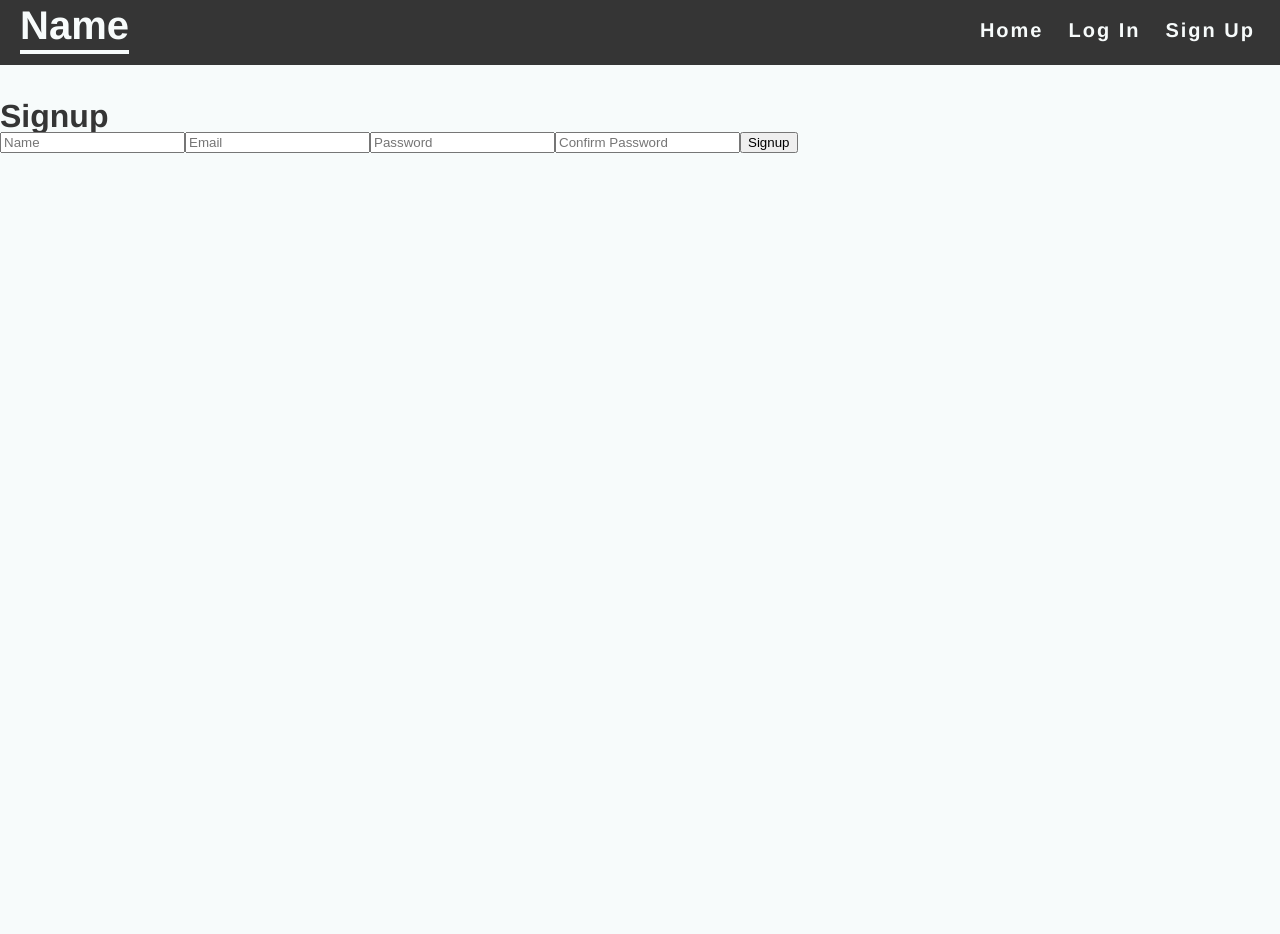
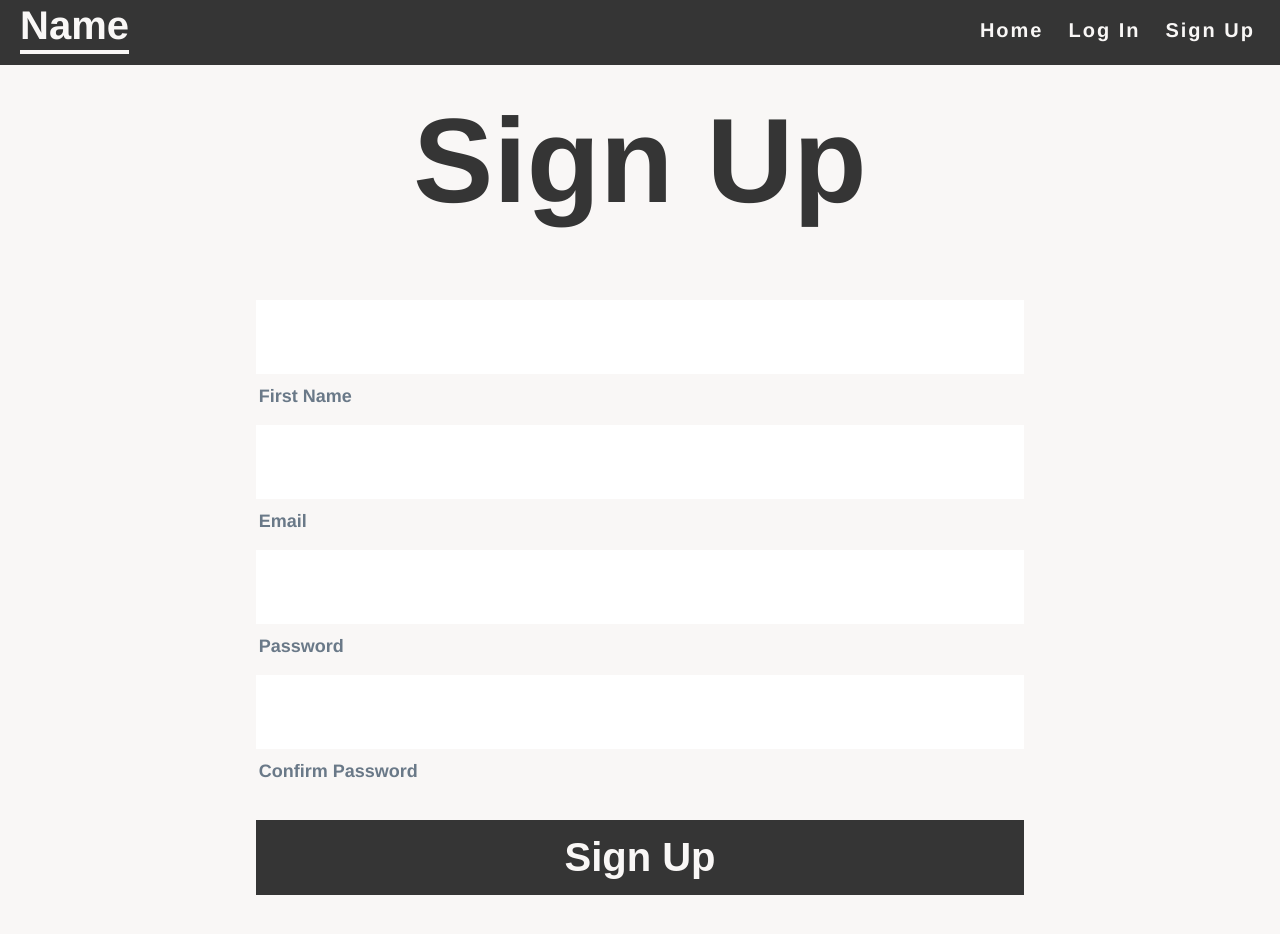
Before and after one commit to max-r-33/ai-messages, a React app: page / in a window 1280 px wide. Both pictures are taken after a click on the link "Sign Up". Before the commit the page ends 800 px from the top, so only its background shows below. Built offline with nearby package versions, Linux system fonts and the light colour scheme.

Commit message:
Added styling to signup and login pages. Consolidated their css to 1 file

```diff
--- a/src/js/client.js
+++ b/src/js/client.js
@@ -19,8 +19,7 @@ import messageViewStyles from '../styles/messageView.scss';
 import navStyle from '../styles/nav.scss';
 import messageStyle from '../styles/message.scss';
 import homeStyle from '../styles/homeView.scss';
-import loginViewStyle from '../styles/loginView.scss';
-import signupViewStyle from '../styles/signupView.scss';
+import formStyles from '../styles/formStyles.scss';
 
 const app = document.getElementById('app');
 
--- a/src/js/components/Login/LoginView.js
+++ b/src/js/components/Login/LoginView.js
@@ -44,18 +44,24 @@ export default class Login extends React.Component {
                     path: '/'
                 });
                 window.location.reload();
-                window.location.href='http://localhost:8080/#/messages';
+                window.location.href = 'http://localhost:8080/#/messages';
             }
         });
     }
     render() {
         return (
-            <div className='loginView'>
-                <h1>Login</h1>
+            <div className='formView'>
                 <form>
-                    <input onChange={event => this.handleEmailChange(event)} value={this.state.email} placeholder='Email' type='email'></input>
-                    <input onChange={event => this.handlePasswordChange(event)} value={this.state.password} placeholder='Password' type='password'></input>
-                    <button onClick={event => this.handleSubmit(event)}>Submit</button>
+                    <div className='header'><h1>Login</h1></div>
+                    <div className='inputContainer'>
+                        <input className='formInput' onChange={event => this.handleEmailChange(event)} value={this.state.email} type='email'></input>
+                        <label>Email</label>
+                    </div>
+                    <div className='inputContainer'>
+                        <input className='formInput' onChange={event => this.handlePasswordChange(event)} value={this.state.password} type='password'></input>
+                        <label>Password</label>
+                    </div>
+                    <button className='formBtn' onClick={event => this.handleSubmit(event)}>Login</button>
                 </form>
             </div>
         )
--- a/src/js/components/Signup/SignupView.js
+++ b/src/js/components/Signup/SignupView.js
@@ -48,14 +48,26 @@ export default class Signup extends React.Component {
     }
     render() {
         return (
-            <div className='signupView'>
-                <h1>Signup</h1>
+            <div className='formView'>
                 <form>
-                    <input onChange={event => this.handleNameChange(event)} value={this.state.name} placeholder='Name' type='text'></input>
-                    <input onChange={event => this.handleEmailChange(event)} value={this.state.email} placeholder='Email' type='email'></input>
-                    <input onChange={event => this.handlePasswordChange(event)} value={this.state.password} placeholder='Password' type='password'></input>
-                    <input onChange={event => this.handlePasswordConfirmChange(event)} value={this.state.passwordconfirm} placeholder='Confirm Password' type='password'></input>
-                    <button onClick={event => this.handleSubmit(event)}>Signup</button>
+                    <div className='header'><h1>Sign Up</h1></div>
+                    <div className='inputContainer'>
+                        <input className='formInput' onChange={event => this.handleNameChange(event)} value={this.state.name} type='text'></input>
+                        <label>First Name</label>
+                    </div>
+                    <div className='inputContainer'>
+                        <input className='formInput' onChange={event => this.handleEmailChange(event)} value={this.state.email} type='email'></input>
+                        <label>Email</label>
+                    </div>
+                    <div className='inputContainer'>
+                        <input className='formInput' onChange={event => this.handlePasswordChange(event)} value={this.state.password} type='password'></input>
+                        <label>Password</label>
+                    </div>
+                    <div className='inputContainer'>
+                        <input className='formInput' onChange={event => this.handlePasswordConfirmChange(event)} value={this.state.passwordconfirm} type='password'></input>
+                        <label>Confirm Password</label>
+                    </div>
+                    <button className='formBtn' onClick={event => this.handleSubmit(event)}>Sign Up</button>
                 </form>
             </div>
         )
--- /dev/null
+++ b/src/styles/formStyles.scss
@@ -0,0 +1,65 @@
+@import 'master';
+
+.inputContainer {
+    height: 50px;
+    margin-bottom: 75px;
+}
+
+.header {
+    text-align: center;
+    margin-bottom: 30px;
+    font-size: 40px;
+}
+
+.formView {
+    margin-top: 100px;
+    width: 80vw;
+    margin-left: 10vw;
+    margin-right: 10vw;
+}
+
+.formInput {
+    display: block;
+    font-size: 30px;
+    margin-bottom: 12px;
+    width: 100%;
+}
+
+label {
+    color: $blueGrey;
+    font-size: 18px;
+    font-weight: 500;
+    padding: 0.75em 0.15em;
+    font-family: 'Helvetica Neue', sans-serif;
+    font-weight: 700;
+}
+.formBtn {
+    width: 100%;
+    font-size: 40px;
+    font-weight: 600;
+    padding: 15px;
+    margin-top: 20px;
+    margin-bottom: 40px;
+    background-color: $black;
+    color: $white;
+    cursor: pointer;
+    border: none;
+    transition: all 0.3s ease-in-out;
+}
+
+.formBtn:hover {
+    background-color: $blackHover;
+}
+
+@media(min-width:900px) {
+    .formView {
+        width: 60vw;
+        margin-left: 20vw;
+        margin-right: 20vw;
+    }
+
+    .header {
+        font-size: 60px;
+        margin-bottom: 80px;
+    }
+}
--- a/src/styles/loginView.scss
+++ /dev/null
@@ -1,6 +0,0 @@
-@import 'master';
-
-.loginView{
-    margin-top:100px;
-    border:2px solid $black;
-}
--- a/src/styles/master.scss
+++ b/src/styles/master.scss
@@ -1,15 +1,14 @@
-$white: #F7FBFB;
+$white: rgb(249, 247, 246);
+$altWhite: #F7FBFB;
 $black: #353535;
 $blackHover: #090A06;
-$blue: #AEC5EB;
-$orange: rgb(40,147,245);
-$orangeHover:rgb(28,132,244);
-/*$orange: #FFA37C;
-$orangeHover: #EA9A77;*/
+$blueGrey: rgb(106,121,136);
 $grey: #D2D7DF;
+$orange: rgb(234, 162,156);
+$orangeHover: #EA9A77;
 $font: 'Helvetica Neue';
-$font-weight:800;
-/*$black: #1D1F15;*/
+$font-weight: 800;
+
 body {
     font-family: $font;
     background-color: $white;
@@ -27,23 +26,39 @@ a {
     display: inline;
 }
 
+input {
+    border: none;
+    -webkit-transition: box-shadow 0.3s;
+    transition: box-shadow 0.3s;
+    background-color: rgb(255,255,255);
+    color: $orange;
+    font-weight: 600;
+    padding: 20px;
+}
+
+input:focus {
+    outline: none;
+    box-shadow: 0 0 0 2px $orange;
+}
+
 .btn {
     background-color: $white;
     border: 1px solid $black;
-    font-weight:600;
+    font-weight: 600;
     padding: 10px;
     transition: all 0.2s ease-in-out;
-    border-radius:8px;
-    border-top-left-radius: 0px;
-    border-bottom-left-radius: 0px;
+    border-radius: 8px;
+    border-top-left-radius: 0;
+    border-bottom-left-radius: 0;
 }
 
 .btn:hover {
-    -webkit-box-shadow: inset 0px 0px 4px 4px $grey;
-    -moz-box-shadow: inset 0px 0px 4px 4px $grey;
-    box-shadow: inset 0px 0px 4px 4px $grey;
-    cursor:pointer;
+    -webkit-box-shadow: inset 0 0 4px 4px $grey;
+    -moz-box-shadow: inset 0 0 4px 4px $grey;
+    box-shadow: inset 0 0 4px 4px $grey;
+    cursor: pointer;
 }
+
 .btn:focus {
-    outline:0;
+    outline: 0;
 }
--- a/src/styles/reset.scss
+++ b/src/styles/reset.scss
@@ -1,5 +1,9 @@
 *{
 	box-sizing: border-box;
+}
+html, html a {
+    -webkit-font-smoothing: antialiased;
+    text-shadow: 1px 1px 1px rgba(0,0,0,0.004);
 }
 html, body, div, span, applet, object, iframe,
 blockquote, pre,
--- a/src/styles/signupView.scss
+++ /dev/null
@@ -1,5 +0,0 @@
-@import 'master';
-
-.signupView{
-    margin-top:100px;
-}
```
